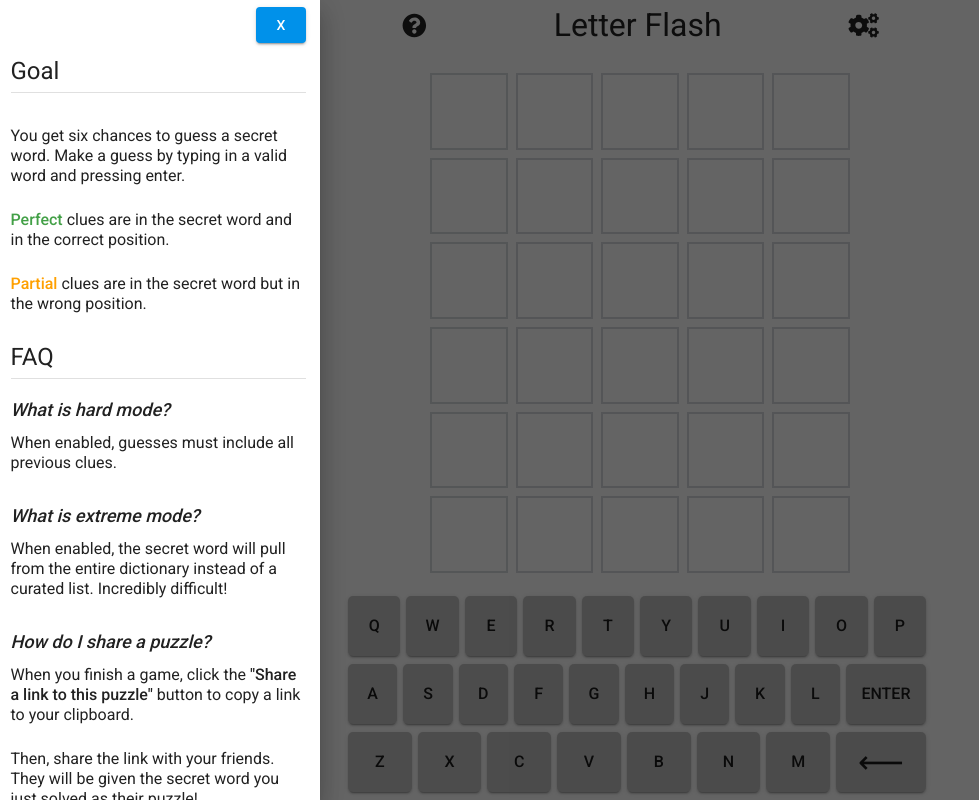
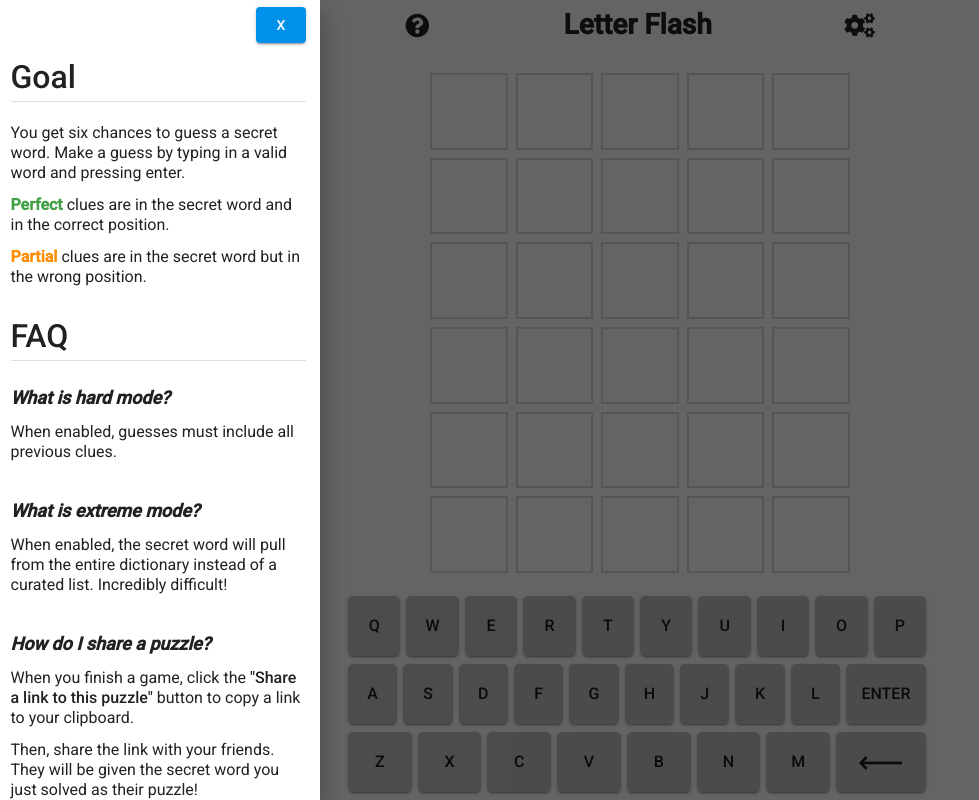
Before and after one commit to Schwenke/letterflash, an Angular app: page / in a window 1280 px wide. Both pictures are taken after a click on the element 414 px from the left and 25 px from the top of the page. Shown: the whole page, without its empty margins (0-979 px from the left). Built offline with nearby package versions, Linux system fonts and the light colour scheme.

Commit message:
Style updates
Standardize colors again

Updates to header - bigger icons, text

Updates to faq - bigger text, new colors

Slightly increased game board text size

Removed several LABELS in favor of actual h tags or p tags

```diff
--- a/src/app/app.component.html
+++ b/src/app/app.component.html
@@ -22,7 +22,7 @@
             <!-- Secret: {{session.secret}} -->
             <fa-icon class="icon-button" (click)="faq.toggle()" aria-label="Information" [icon]="questionIcon" size="lg"></fa-icon>
 
-            <label *ngIf="showGame && !isGameOver()" aria-label="Letter Flash" class="game-title">Letter Flash</label>
+            <h1 *ngIf="showGame && !isGameOver()" aria-label="Letter Flash" class="game-title">Letter Flash</h1>
 
             <button mat-raised-button role="button" color="accent" *ngIf="isGameOver() && !(showHistory || showStats)" (click)="openResultsDialog()">View results</button>
 
--- a/src/app/app.component.scss
+++ b/src/app/app.component.scss
@@ -76,7 +76,7 @@
 }
 
 .game-header {
-    min-height: 50px;
+    height: 50px;
     display: flex;
     flex-direction: row;
     align-items: center;
@@ -89,7 +89,9 @@
 }
 
 .game-title {
-    font-size: xx-large;
+    font-size: 2em;
+    font-weight: 600;
+    margin: 0;
 }
 
 .header-button {
--- a/src/app/components/faq/faq.component.html
+++ b/src/app/components/faq/faq.component.html
@@ -1,11 +1,11 @@
 <div class="container">
     <div class="faq-header">
-        <button mat-raised-button aria-label="Close window" role="button" color="accent" class="close-button"
+        <button mat-raised-button aria-h1="Close window" role="button" color="accent" class="close-button"
             (click)="closePanel()">X</button>
     </div>
 
     <div class="faq-row">
-        <label class="faq-label">Goal</label>
+        <h1 class="faq-section-header">Goal</h1>
         <mat-divider class="divider"></mat-divider>
     </div>
 
@@ -23,23 +23,23 @@
     </div>
 
     <div class="faq-row">
-        <label class="faq-label">FAQ</label>
+        <h1 class="faq-section-header">FAQ</h1>
         <mat-divider class="divider"></mat-divider>
     </div>
 
     <div class="faq-row">
-        <label class="faq-text-header">What is hard mode?</label>
+        <h2 class="faq-text-header">What is hard mode?</h2>
         <p class="faq-text-item">When enabled, guesses must include all previous clues.</p>
     </div>
 
     <div class="faq-row">
-        <label class="faq-text-header">What is extreme mode?</label>
+        <h2 class="faq-text-header">What is extreme mode?</h2>
         <p class="faq-text-item">When enabled, the secret word will pull from the entire dictionary instead of a curated
             list. Incredibly difficult!</p>
     </div>
 
     <div class="faq-row">
-        <label class="faq-text-header">How do I share a puzzle?</label>
+        <h2 class="faq-text-header">How do I share a puzzle?</h2>
         <p class="faq-text-item">When you finish a game, click the <em class="bold-text">"Share a link to this
                 puzzle"</em> button to copy a link to your clipboard.</p>
         <p class="faq-text-item">Then, share the link with your friends. They will be given the secret word you just
@@ -49,13 +49,13 @@
     </div>
 
     <div class="faq-row">
-        <label class="faq-text-header">How do I report a bug?</label>
+        <h2 class="faq-text-header">How do I report a bug?</h2>
         <p class="faq-text-item">Please create a new issue on GitHub using <a class="faq-link" target="_blank"
                 rel="noopener noreferrer" href="https://github.com/Schwenke/letterflash/issues">this link.</a></p>
     </div>
 
     <div class="faq-row">
-        <label class="faq-text-header">How do I contact you?</label>
+        <h2 class="faq-text-header">How do I contact you?</h2>
         <p class="faq-text-item">
             <a role="link" class="faq-link" target="_blank" rel="noopener noreferrer"
             href="mailto: letterflash@protonmail.com">letterflash@protonmail.com</a>
@@ -63,24 +63,24 @@
     </div>
 
     <div class="faq-row">
-        <label class="faq-label">What's new</label>
+        <h1 class="faq-section-header">What's new</h1>
         <mat-divider class="divider"></mat-divider>
     </div>
 
     <div class="faq-row">
-        <label class="faq-text-header">03-11-2022</label>
+        <h2 class="faq-text-header">03-11-2022</h2>
         <p class="faq-text-item">Added "Recent Games" button to options, replacing "History"</p>
         <p class="faq-text-item">Added "View" section to options</p>
         <p class="faq-text-item">Removed "View results" button</p>
     </div>
 
     <div class="faq-row">
-        <label class="faq-text-header">03-14-2022</label>
+        <h2 class="faq-text-header">03-14-2022</h2>
         <p class="faq-text-item">Added "Stats" button to options</p>
     </div>
 
     <div class="faq-row">
-        <label class="faq-text-header">03-15-2022</label>
+        <h2 class="faq-text-header">03-15-2022</h2>
         <p class="faq-text-item">Wiped all saved options, recent games, and stats</p>
         <p class="faq-text-item">This was necessary to implement new stat tracking</p>
         <p class="faq-text-item">Updated stats view with some new options</p>
--- a/src/app/components/faq/faq.component.scss
+++ b/src/app/components/faq/faq.component.scss
@@ -23,35 +23,33 @@
     padding: .75em 0 .75em .75em;
 }
 
-.divider {
-    margin-top: .5rem;
-}
-
-.faq-label {
-    font-size: x-large;
+.faq-section-header {
+    font-size: xx-large;
+    font-weight: 500;
+    margin-bottom: 8px;
 }
 
 .faq-text-header {
     font-size: large;
     font-style: italic;
-    font-weight: 500;
+    font-weight: 600;
+    margin-bottom: 8px;
 }
 
 .faq-text-item {
     font-size: medium;
-    padding-top: .75em;
 }
 
 .faq-link {
     font-size: large;
-    font-weight: 400;
-    color: rgb(204, 151, 18);
+    font-weight: 600;
+    color: mat.get-color-from-palette($partial, 'default');
 }
 
 .colored-text {
     font-size: medium;
     font-style: normal;
-    font-weight: 500;
+    font-weight: 600;
 }
 
 .perfect-text {
@@ -61,7 +59,7 @@
 
 .partial-text {
     @extend .colored-text;
-    color: mat.get-color-from-palette($partial, 'darker');
+    color: mat.get-color-from-palette($partial, 'default');
 }
 
 .bold-text {
--- a/src/app/components/game-board/game-board.component.scss
+++ b/src/app/components/game-board/game-board.component.scss
@@ -46,7 +46,7 @@
 }
 
 .letter {
-    font-size: xx-large;
+    font-size: 2.5em;
     user-select: none;
     display: flex;
     flex: 1;
@@ -95,8 +95,8 @@
     &-partial {
         @extend .letter;
         @extend .letter-committed;
-        background-color: mat.get-color-from-palette($partial, 'darker');
-        border: 2px solid mat.get-color-from-palette($partial, 'darker');
+        background-color: mat.get-color-from-palette($partial, 'default');
+        border: 2px solid mat.get-color-from-palette($partial, 'default');
     }
 }
 
--- a/src/app/components/keyboard/keyboard.component.scss
+++ b/src/app/components/keyboard/keyboard.component.scss
@@ -1,3 +1,6 @@
+@use '@angular/material' as mat;
+@import "../../../themeVariables";
+
 .row {
     display: flex;
     width: 100%;
@@ -51,13 +54,13 @@
     &--partial {
         @extend .key;
         color: white;
-        background-color: #FF8F00;
+        background-color: mat.get-color-from-palette($partial, 'default');
     }
 
     &--perfect {
         @extend .key;
         color: white;
-        background-color: #388E3C;
+        background-color: mat.get-color-from-palette($perfect, 'default');
     }
 }
 
--- a/src/app/components/options/options.component.html
+++ b/src/app/components/options/options.component.html
@@ -5,7 +5,7 @@
     </div>
 
     <div class="options-row">
-        <label class="header-label" id="pageTitle">Options</label>
+        <h1 class="section-header" id="pageTitle">Options</h1>
     </div>
 
     <mat-divider class="divider"></mat-divider>
@@ -33,7 +33,7 @@
 
     <div class="options-row">
         <fieldset class="field-set">
-            <legend class="header-label">Word length</legend>
+            <legend class="section-header">Word length</legend>
             <mat-divider class="divider"></mat-divider>
 
             <mat-radio-group role="radiogroup" class="radio-group" [(ngModel)]="options.wordLength"
@@ -49,7 +49,7 @@
     </div>
 
     <div class="options-row">
-        <label class="header-label">Time Spent</label>
+        <h1 class="section-header">Time Spent</h1>
     </div>
 
     <mat-divider class="divider"></mat-divider>
@@ -60,7 +60,7 @@
     </div>
 
     <div class="options-row">
-        <label class="header-label">View</label>
+        <h1 class="section-header">View</h1>
     </div>
 
     <mat-divider class="divider"></mat-divider>
@@ -78,7 +78,7 @@
     </div>
 
     <div class="options-row">
-        <label class="header-label">Game</label>
+        <h1 class="section-header">Game</h1>
     </div>
 
     <mat-divider class="divider"></mat-divider>
--- a/src/app/components/options/options.component.scss
+++ b/src/app/components/options/options.component.scss
@@ -20,15 +20,17 @@
 .options-row {
     display: flex;
     flex-direction: row;
-    padding: .75em 0 .75em .75em;
+    padding: .75em 0 .5em .75em;
 }
 
 .divider {
     width: 95%;
 }
 
-.header-label {
-    font-size: large;
+.section-header {
+    font-size: x-large;
+    font-weight: 500;
+    margin-bottom: 0;
 }
 
 .clock {
@@ -77,7 +79,7 @@
     }
 
     .options-row {
-        padding: .5em 0 .5em .5em;
+        padding: .5em 0 .25em .5em;
     }
 
     .close-button {
@@ -89,7 +91,7 @@
         font-size: medium;
     }
 
-    .header-label {
+    .section-header {
         font-size: medium;
     }
 
--- a/src/themeVariables.scss
+++ b/src/themeVariables.scss
@@ -2,7 +2,7 @@
 
 $primary: mat.define-palette(mat.$grey-palette);
 $perfect: mat.define-palette(mat.$green-palette, 600);
-$partial: mat.define-palette(mat.$amber-palette);
+$partial: mat.define-palette(mat.$amber-palette, 800);
 $accent: mat.define-palette(mat.$light-blue-palette, A700);
 $warn: mat.define-palette(mat.$red-palette);
 
```
